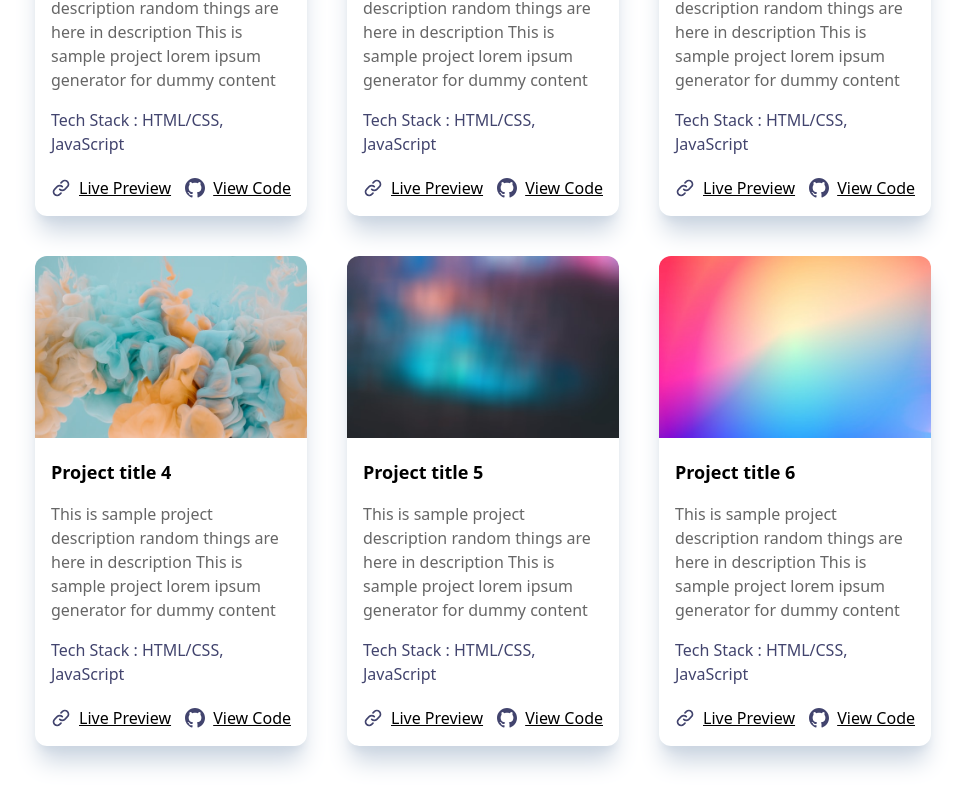
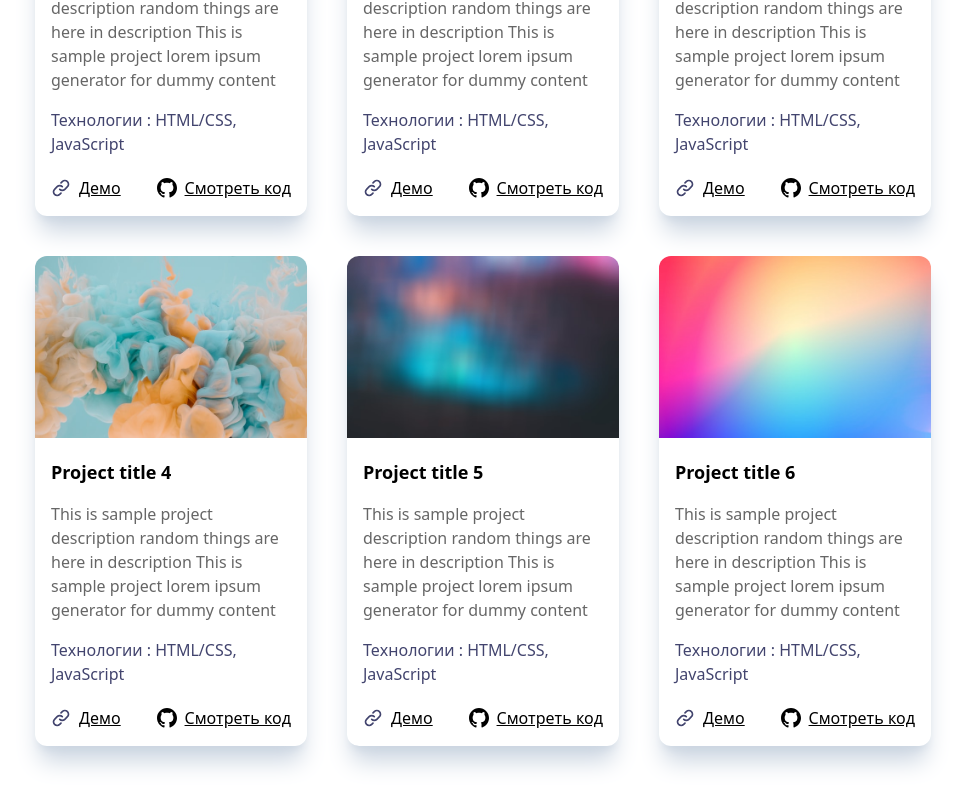
Before and after one commit to Samaelish/Pavan-MG-test-portfolio, a React (Vite) app: page / in a window 1280 px wide. Shown: the part 1545-2353 px from the top of the page, without its empty margins (157-1122 px from the left). Built offline with nearby package versions, Linux system fonts and the light colour scheme.

Commit message:
translated text into Russian

```diff
--- a/src/components/Project.jsx
+++ b/src/components/Project.jsx
@@ -7,7 +7,7 @@ function Project({ title, image, description, techstack, previewLink, githubLink
         <h1 className=' font-semibold text-lg pt-1'>{title}</h1>
         <p className='text-content pt-4 font-light'>{description}</p>
         <h3 className='text-dark-heading  font-medium pt-4'>
-          Tech Stack : <span className='font-light'>{techstack}</span>
+          Технологии : <span className='font-light'>{techstack}</span>
         </h3>
         <div className='flex justify-between items-center mt-5'>
           <div className='flex items-center'>
@@ -33,12 +33,12 @@ function Project({ title, image, description, techstack, previewLink, githubLink
               />
             </svg>
             <a href={previewLink} target='_blank' rel='noreferrer noopener' className='underline pl-2 font-light '>
-              Live Preview
+              Демо
             </a>
           </div>
           <div className='flex items-center'>
             <svg
-              className='fill-dark-heading inline-block min-w-fit'
+              className='fill-black-content inline-block min-w-fit'
               width='20'
               height='20'
               viewBox='0 0 20 20'
@@ -53,7 +53,7 @@ function Project({ title, image, description, techstack, previewLink, githubLink
             </svg>
 
             <a href={githubLink} target='_blank' rel='noreferrer noopener' className='underline pl-2 font-light '>
-              View Code
+              Смотреть код
             </a>
           </div>
         </div>
```
